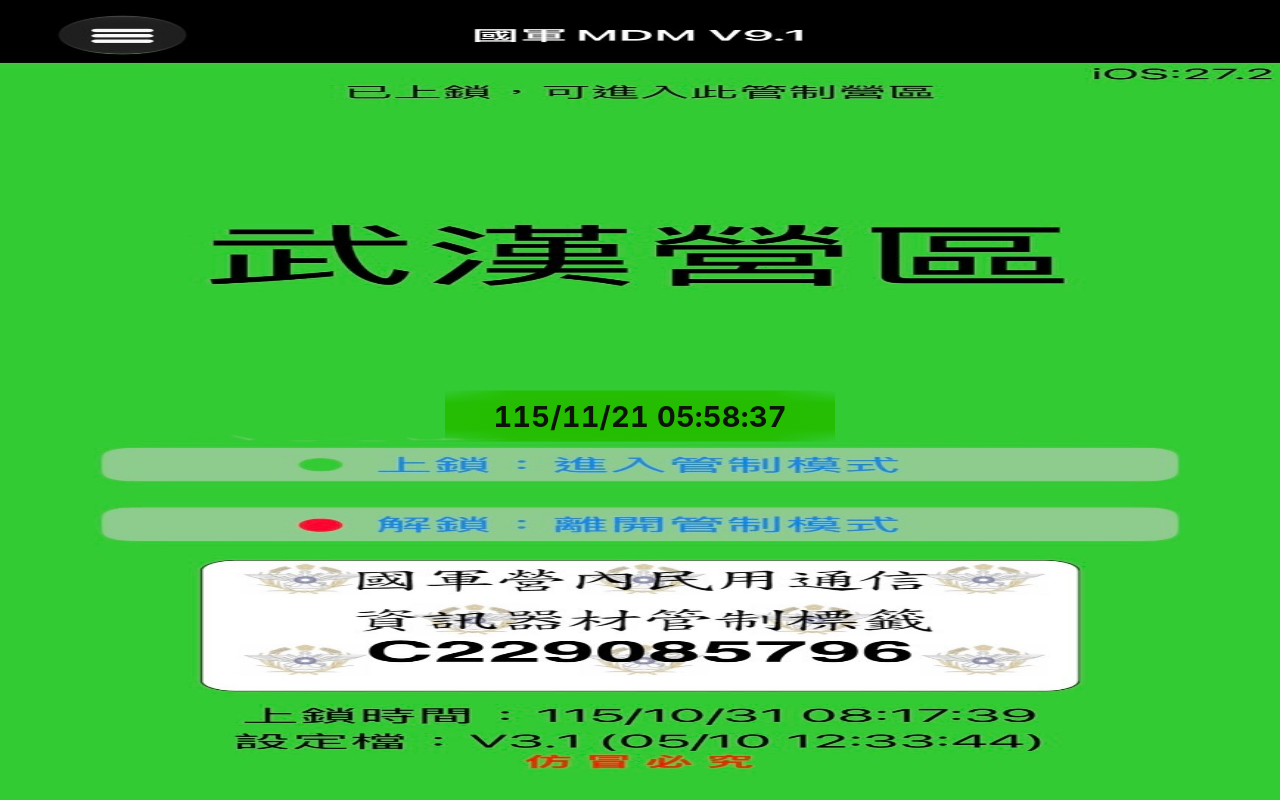
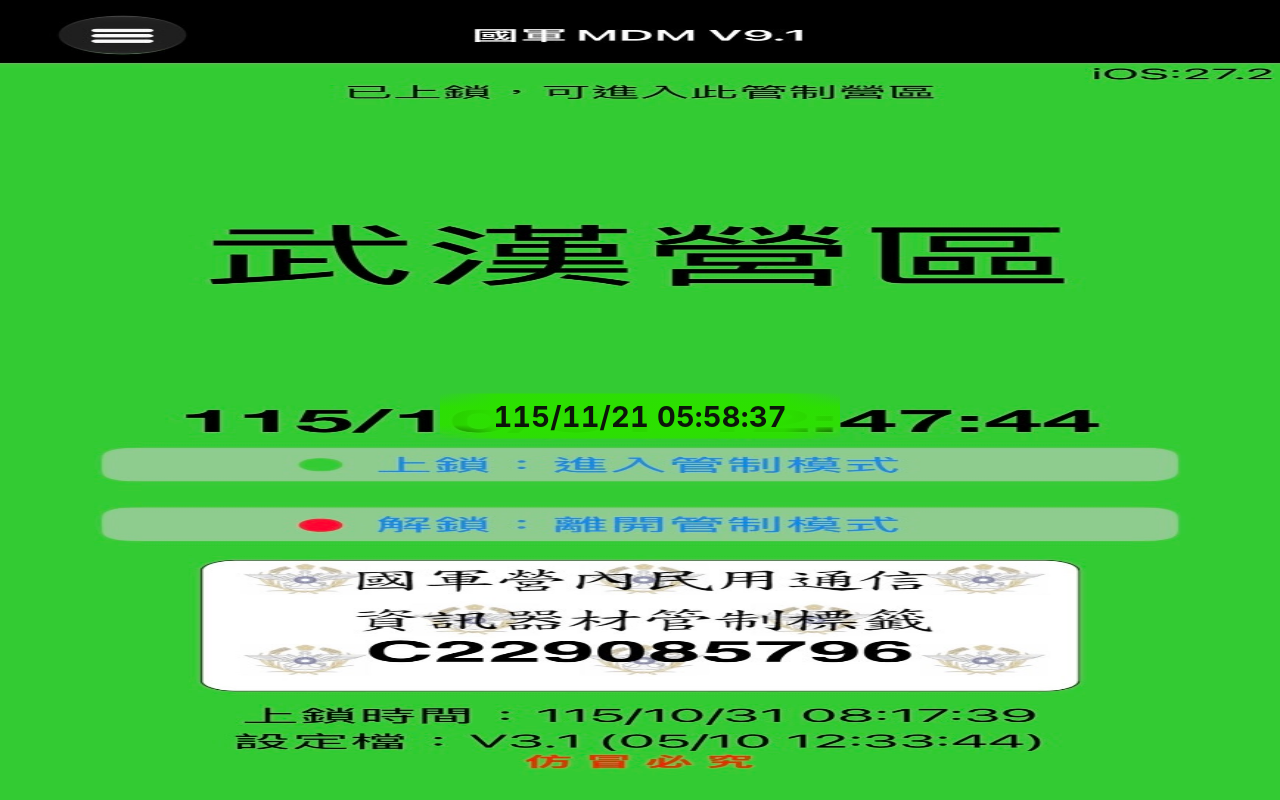
Before and after one commit to zxc3985888-netizen/MDM, a plain HTML site: page index.html in a window 1280 px wide. Drawn offline with Linux system fonts and the light colour scheme.

Commit message:
Update index.html

```diff
--- a/index.html
+++ b/index.html
@@ -10,7 +10,7 @@
   <script src="https://cdnjs.cloudflare.com/ajax/libs/qrcodejs/1.0.0/qrcode.min.js"></script>
   <style>
     :root {
-      --green-bg: #24bd00;
+      --green-bg: #2ce000;
       --yellow-bg: #f6f600;
     }
     * {
@@ -40,20 +40,20 @@
     .screenshot-screen {
       position: relative;
       background-color: var(--green-bg);
-      background-image: url("./IMG_0173.jpeg?v=103");
+      background-image: url("./IMG_0146.jpeg?v=105");
       background-size: 100% 100%;
       background-position: center;
       background-repeat: no-repeat;
     }
 
-    /* 雙向柔和羽化遮罩：只蓋住字跡並快速淡出，減少色塊邊界感 */
+    /* 微調偏亮草綠並收斂上下漸層，減少明顯色塊感 */
     .clock-overlay {
       position: absolute;
       left: 50%;
       top: 52.0%;
       transform: translate(-50%, -50%);
-      padding: 8px 48px;
-      min-width: 390px;
+      padding: 5px 52px;
+      min-width: 400px;
       text-align: center;
       font-size: 29px;
       font-weight: 700;
@@ -65,20 +65,19 @@
       background-image:
         linear-gradient(
           90deg,
-          rgba(36, 189, 0, 0) 0%,
-          rgba(36, 189, 0, 0.88) 16%,
-          rgba(36, 189, 0, 0.94) 50%,
-          rgba(36, 189, 0, 0.88) 84%,
-          rgba(36, 189, 0, 0) 100%
+          rgba(44, 224, 0, 0) 0%,
+          rgba(44, 224, 0, 0.9) 14%,
+          rgba(44, 224, 0, 0.92) 50%,
+          rgba(44, 224, 0, 0.9) 86%,
+          rgba(44, 224, 0, 0) 100%
         ),
         linear-gradient(
           180deg,
-          rgba(36, 189, 0, 0) 0%,
-          rgba(36, 189, 0, 0.92) 25%,
-          rgba(36, 189, 0, 0.94) 75%,
-          rgba(36, 189, 0, 0) 100%
+          rgba(44, 224, 0, 0) 0%,
+          rgba(44, 224, 0, 0.9) 30%,
+          rgba(44, 224, 0, 0.92) 70%,
+          rgba(44, 224, 0, 0) 100%
         );
-      background-blend-mode: normal;
     }
 
     /* 透明點擊熱區：左上選單按鈕 */
```
